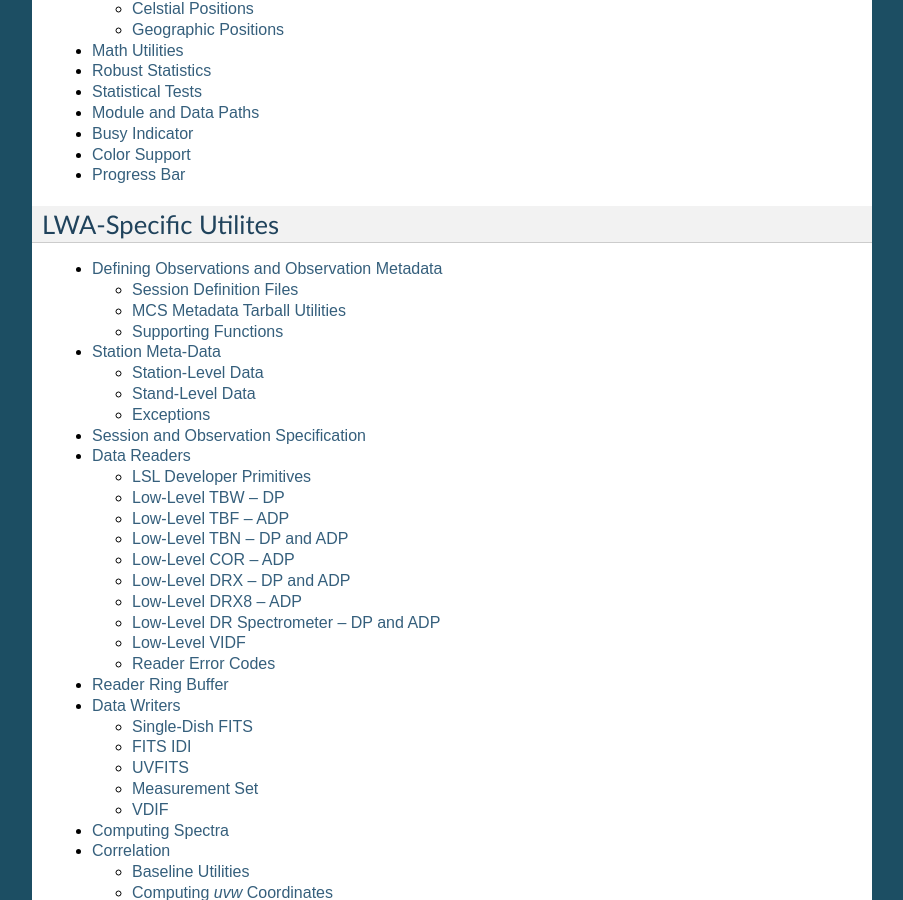
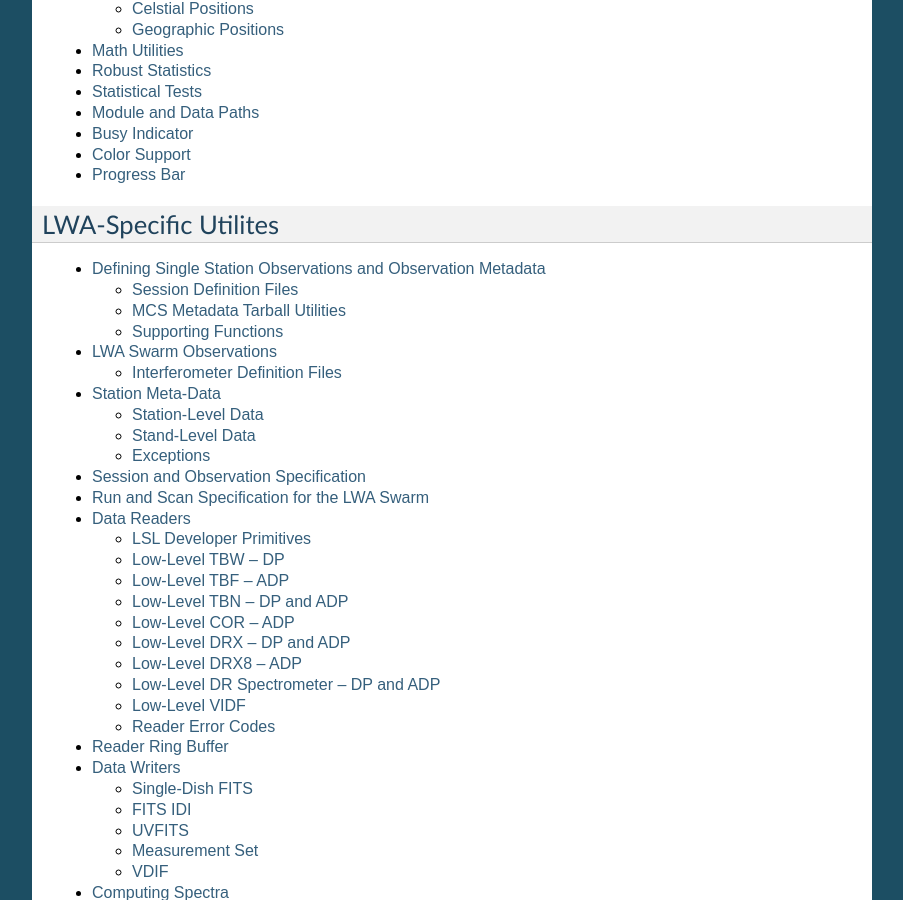
Before and after one commit to lwa-project/lsl, a Sphinx documentation site: the page built from doc/source/index.rst, in a window 1280 px wide and 900 px high, scrolled down 613 px. Shown: the whole window, without its empty margins (198-1101 px from the left). Built offline with Sphinx 7.4.7, drawn with Linux system fonts in a browser that asks for light colours; formulas are drawn with MathJax 3; pages that are not in the unit, such as notebooks, are missing from menus; some of the changed lines change nothing that is shown.

Commit message:
Added the new lsl.common.idf module to the sphinx documentation.

```diff
--- /dev/null
+++ b/doc/source/idf.rst
@@ -0,0 +1,5 @@
+Run and Scan Specification for the LWA Swarm
+============================================
+
+.. automodule:: lsl.common.idf
+   :members:
--- a/doc/source/index.rst
+++ b/doc/source/index.rst
@@ -45,9 +45,11 @@ LWA-Specific Utilites
    :maxdepth: 2
 
    observations
+   swarm
 
    station
    sdf
+   idf
    readers
    writers
 
--- a/doc/source/observations.rst
+++ b/doc/source/observations.rst
@@ -1,5 +1,5 @@
-Defining Observations and Observation Metadata
-==============================================
+Defining Single Station Observations and Observation Metadata
+=============================================================
 
 Session Definition Files
 ------------------------
--- /dev/null
+++ b/doc/source/swarm.rst
@@ -0,0 +1,38 @@
+LWA Swarm Observations
+======================
+
+Interferometer Definition Files
+-------------------------------
+.. automodule:: lsl.common.idf
+
+Run Structure
++++++++++++++
+Similar to the :mod:`lsl.common.sdf` module, :mod:`lsl.common.idf` provides a means to represent a set of scans using the LWA Swarm interferometer as Python objects.  For each
+:class:`lsl.common.idf.Project`, there is:
+
+  1) An observer (:class:`lsl.common.idf.Observer`)
+  2) The project office comments (:class:`lsl.common.idf.ProjectOffice`)
+  3) A single run that defines the IDF (:class:`lsl.common.idf.Run`)
+
+The run contains one or more scans (:class:`lsl.common.idf.Scan`).  Each observing mode supported
+by the LWA Swarm is sub-classed (see below).
+
+.. autoclass:: lsl.common.idf.Project
+   :members:
+.. autoclass:: lsl.common.idf.Observer
+   :members:
+.. autoclass:: lsl.common.idf.ProjectOffice
+   :members:
+.. autoclass:: lsl.common.idf.Run
+   :members:
+.. autoclass:: lsl.common.idf.Scan
+   :members:
+
+Observing Modes
++++++++++++++++
+.. autoclass:: lsl.common.idf.DRX
+   :members:
+.. autoclass:: lsl.common.idf.Solar
+   :members:
+.. autoclass:: lsl.common.idf.Jovian
+   :members:
```
